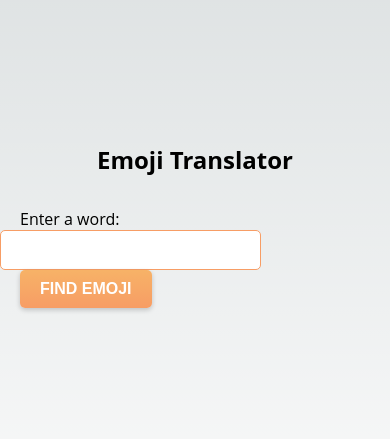
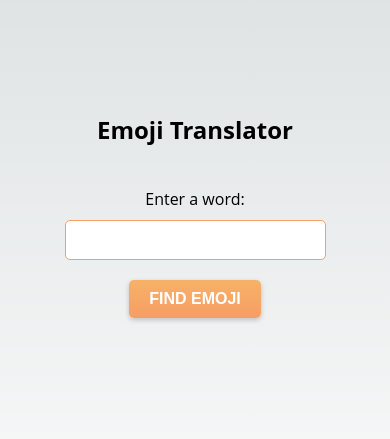
Before and after one commit to juanmanuelromeraferrio/emoji-translator, a Next.js app: page / in a window 390 px wide. Shown: the part 197-636 px from the top of the page. Built offline with nearby package versions, Linux system fonts and the light colour scheme.

Commit message:
improve style for mobile version

```diff
--- a/src/pages/index.js
+++ b/src/pages/index.js
@@ -28,7 +28,7 @@ export default function Home() {
       <main className={styles.main}>
         <h1 className={styles.title}>Emoji Translator</h1>
 
-        <form onSubmit={handleSubmit}>
+        <form className={styles.form} onSubmit={handleSubmit}>
           <label className={styles.label} htmlFor="word">Enter a word:</label>
           <input
             id="word"
--- a/src/styles/Emoji.module.css
+++ b/src/styles/Emoji.module.css
@@ -1,9 +1,18 @@
 .emoji {
     display: flex;
     align-items: center;
+    justify-content: center;
 }
+
+@media screen and (max-width: 767px) {
+    .emoji {
+        flex-direction: column;
+        align-items: center;
+    }
+}
+
 .emoji p {
-    margin: 20px;
+    margin: 10px;
     font-size: 24px;
 }
 
@@ -15,7 +24,6 @@
     cursor: pointer;
     font-size: 14px;
     padding: 5px 10px;
-    margin-left: 20px;
     text-transform: uppercase;
     box-shadow: 0px 2px 5px rgba(0, 0, 0, 0.2);
     transition: all 0.3s ease;
--- a/src/styles/Home.module.css
+++ b/src/styles/Home.module.css
@@ -34,6 +34,19 @@
   text-align: center;
 }
 
+.form {
+  display: flex;
+  align-items: center;
+  justify-content: center;
+}
+
+@media screen and (max-width: 767px) {
+  .form {
+    flex-direction: column;
+    align-items: center;
+  }
+}
+
 .label {
   font-size: 16px;
   padding: 10px 20px;
@@ -56,7 +69,7 @@
   font-size: 16px;
   font-weight: 600;
   padding: 10px 20px;
-  margin-left: 20px;
+  margin: 20px;
   text-transform: uppercase;
   box-shadow: 0px 2px 5px rgba(0, 0, 0, 0.2);
   transition: all 0.3s ease;
```
